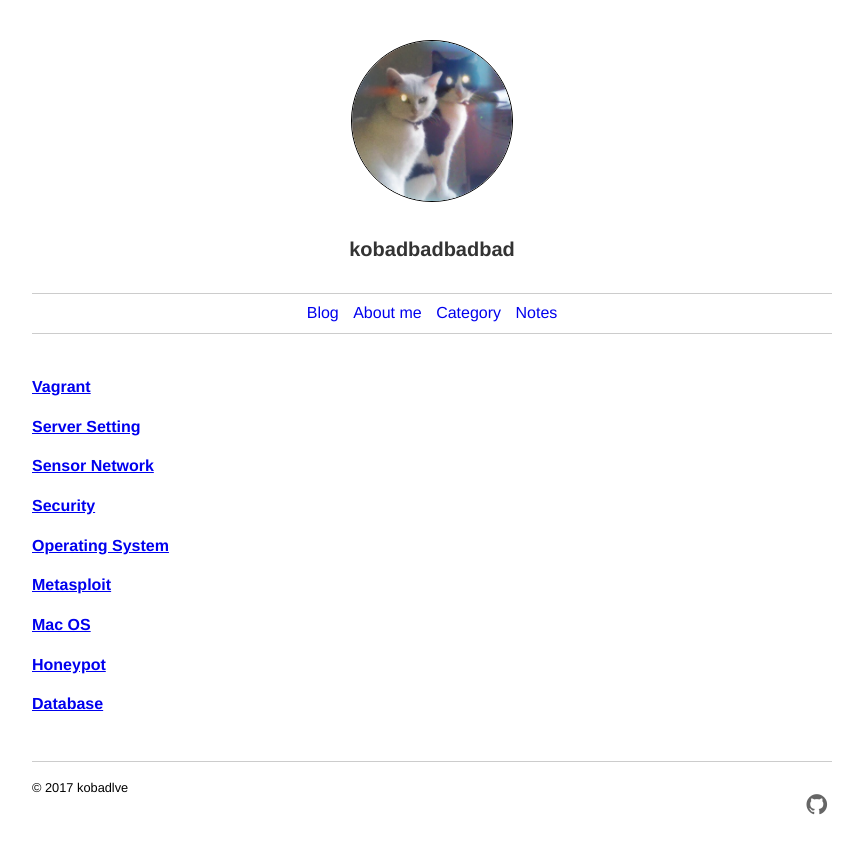
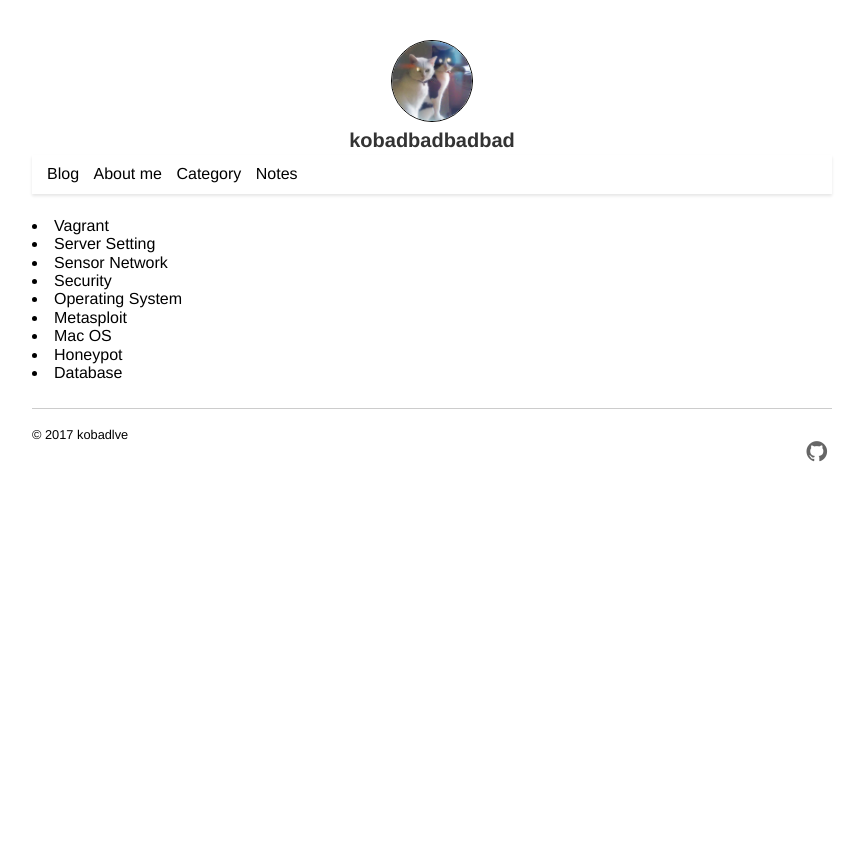
Before and after one commit to kobad/jekyll-kbd, a Jekyll site: the page built from notes.html, in a window 1280 px wide. Shown: the top 854 px of the page, without its empty margins (208-1071 px from the left). Built offline with Jekyll 4.4.1, drawn with Linux system fonts in a browser that asks for light colours; nearby versions of some CDN libraries.

Commit message:
[Mod] style main

```diff
--- a/assets/css/style.scss
+++ b/assets/css/style.scss
@@ -19,14 +19,14 @@
   padding: 10px;
   border: 1px solid #ccc;
   box-sizing: border-box;
-  box-shadow: 0 1px 3px rgba(0, 37, 55, 0.06);
+  box-shadow: 0 2px 3px rgba(10, 10, 10, 0.1);
   color: #868a94;
-  background-color: #f1f1f1;
   vertical-align: top;
 }
 
 .archive img {
-  width: 100%;
+  width: 45%;
+  float: left;
   vertical-align: middle;
 }
 
@@ -58,12 +58,18 @@
 }
 
 .archive__preview {
-  padding: 0;
+  padding: 3px;
   margin: 0;
   border: 0;
   outline: 0 none;
   position: relative;
   display: block;
+  width: 50%;
+  float: right;
+}
+
+.archive__preview:hover {
+  text-decoration: underline;
 }
 
 .archive__title {
@@ -80,10 +86,27 @@
 
 .archive__date {
   float: right;
-  color: #a9b0bc;
+  color: #ccc;
   display: inline-block;
   font-size: 14px;
   letter-spacing: .6px;
+}
+
+#markdown-toc {
+  box-shadow: 0 0 5px #d5dae1;
+  border: 1px solid #ccc;
+  padding-top: 5px;
+  padding-bottom: 5px;
+  text-decoration: none;
+  color: #a9b0bc;
+
+  a {
+    text-decoration: none;
+    color: black;
+  }
+  a:hover {
+    text-decoration: underline;
+  }
 }
 
 // .page
@@ -175,6 +198,21 @@
 
   }
 }
+
+
+// note
+
+.notes {
+  a {
+    color: #000;
+    text-decoration: none;
+  }
+  a:hover {
+    text-decoration: underline;
+  }
+}
+
+
 // header
 
 .header {
@@ -185,22 +223,25 @@
 
 .nav{
   font-family: 'Source Sans Pro','helvetica neue',helvetica,arial,verdana;
-  border-top: $border;
-  border-bottom: $border;
-  text-align: center;
   padding: 10px;
+  box-shadow: 0 2px 3px rgba(10, 10, 10, 0.1);
 
   a {
     padding: 5px;
+    color: #000;
     text-decoration: none;
     cursor: pointer;
     transition: .2s;
   }
+
+  a:hover {
+    text-decoration: underline;
+   }
 }
 
 .site-title{
   font-weight: bold;
-  padding: 4% 0;
+  padding: 3px;
   text-align: center;
 
   @include breakpoint(){
@@ -338,8 +379,8 @@
 .thumnail img {
   border-radius: 50%;
   border: 1px #000 solid;
-  height: 20%;
-  width: 20%;
+  height: 10%;
+  width: 10%;
 }
 
 .social-link{
--- a/notes.html
+++ b/notes.html
@@ -9,7 +9,7 @@
     <!-- Articles -->
     {% for post in site.categories.notes %}
       <article class="notes">
-        <h4 class="note__title"><a href="{{ post.url | relative_url }}">{{ post.title }}</a></h2>
+        <li class="note__title"><a href="{{ post.url | relative_url }}">{{ post.title }}</a></li>
       </article>
     {% endfor %}
     <!-- Pagination -->
```
